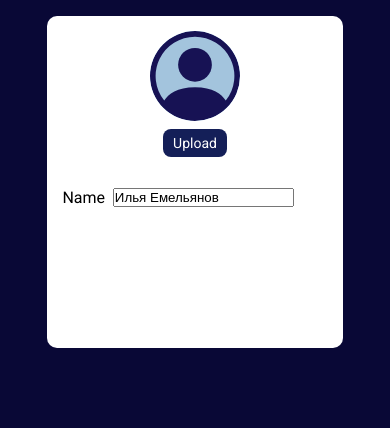
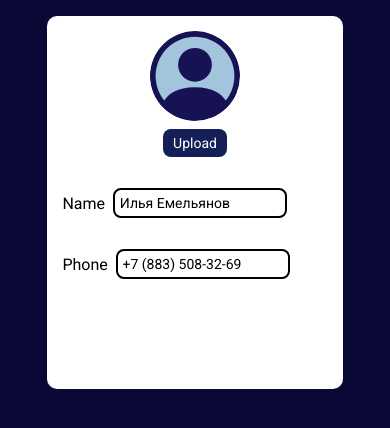
Before and after one commit to Arrtem4/testPizzaSoft, a React (Vite) app: page /testPizzaSoft/profile/1 in a window 390 px wide. Shown: the top 428 px of the page. Built offline with nearby package versions, Linux system fonts and the light colour scheme.

Commit message:
add name and phone

```diff
--- a/index.css
+++ b/index.css
@@ -177,6 +177,14 @@ body {
   align-items: center;
   gap: 2cqmin;
 }
+.profile-page_settings-element .text-input {
+  max-width: 55cqw;
+  font-family: inherit;
+  font-size: clamp(14px, 2cqmin, 22px);
+  border: 2px solid black;
+  border-radius: 8px;
+  padding: 5px;
+}
 
 @container (max-width: 600px) {
   .profile-page-photo {
--- a/package.json
+++ b/package.json
@@ -16,6 +16,7 @@
         "react": "^18.2.0",
         "react-dom": "^18.2.0",
         "react-icons": "^5.2.1",
+        "react-input-mask": "^2.0.4",
         "react-redux": "^9.1.2",
         "react-router-dom": "^6.23.1",
         "react-select": "^5.8.0",
--- a/src/pages/Profile.jsx
+++ b/src/pages/Profile.jsx
@@ -1,6 +1,7 @@
 import { useParams } from "react-router-dom";
+import { useEffect, useState } from "react";
+import InputMask from "react-input-mask";
 import { BsPersonCircle } from "react-icons/bs";
-import { useEffect, useState } from "react";
 import ScreenMessage from "../components/ScreenMessage";
 
 export default function Profile() {
@@ -30,6 +31,21 @@ export default function Profile() {
         fetchDataProfile(id);
     }, [id]);
 
+    console.log(profile);
+
+    const editName = (event) => {
+        const { value } = event.target;
+        const regex = /^[a-zA-Zа-яА-ЯёЁ\s]*$/;
+        if (regex.test(value)) {
+            setProfile({ ...profile, name: value });
+        }
+    };
+
+    const editPhone = (event) => {
+        const { value } = event.target;
+        setProfile({ ...profile, phone: value });
+    };
+
     if (fetchStatus === "loading") {
         return <ScreenMessage text="Loading..." />;
     }
@@ -46,20 +62,34 @@ export default function Profile() {
                         Upload
                     </button>
                 </section>
-                <section className="profile-page_settings-element profile-page-name">
+                <section className="profile-page_settings-element name">
                     <p className="profile-page-titles">Name</p>
                     <input
+                        className="text-input"
                         type="text"
                         value={profile.name}
-                        onChange={(event) =>
-                            setProfile({ ...profile, name: event.target.value })
-                        }
+                        onChange={editName}
                     />
                 </section>
-                <section className="profile-page_settings-element profile-page-phone"></section>
-                <section className="profile-page_settings-element profile-page-date"></section>
-                <section className="profile-page_settings-element profile-page-position"></section>
-                <section className="profile-page_settings-element profile-page-archive"></section>
+                <section className="profile-page_settings-element phone">
+                    <p className="profile-page-titles">Phone</p>
+                    <InputMask
+                        mask="+7 (999) 999-99-99"
+                        value={profile.phone}
+                        onChange={editPhone}
+                    >
+                        {(inputProps) => (
+                            <input
+                                className="text-input"
+                                {...inputProps}
+                                type="phone"
+                            />
+                        )}
+                    </InputMask>
+                </section>
+                <section className="profile-page_settings-element date"></section>
+                <section className="profile-page_settings-element position"></section>
+                <section className="profile-page_settings-element archive"></section>
             </section>
         </section>
     );
--- a/src/style/pages/_Profile.scss
+++ b/src/style/pages/_Profile.scss
@@ -18,6 +18,14 @@
         display: flex;
         align-items: center;
         gap: 2cqmin;
+        & .text-input {
+            max-width: 55cqw;
+            font-family: inherit;
+            font-size: clamp(14px,2cqmin,22px);
+            border: 2px solid black;
+            border-radius: 8px;
+            padding: 5px;
+        }
     }
 }
 
```
Also changed, not shown: 2 other files (tests, documents, lock files or other folders).
